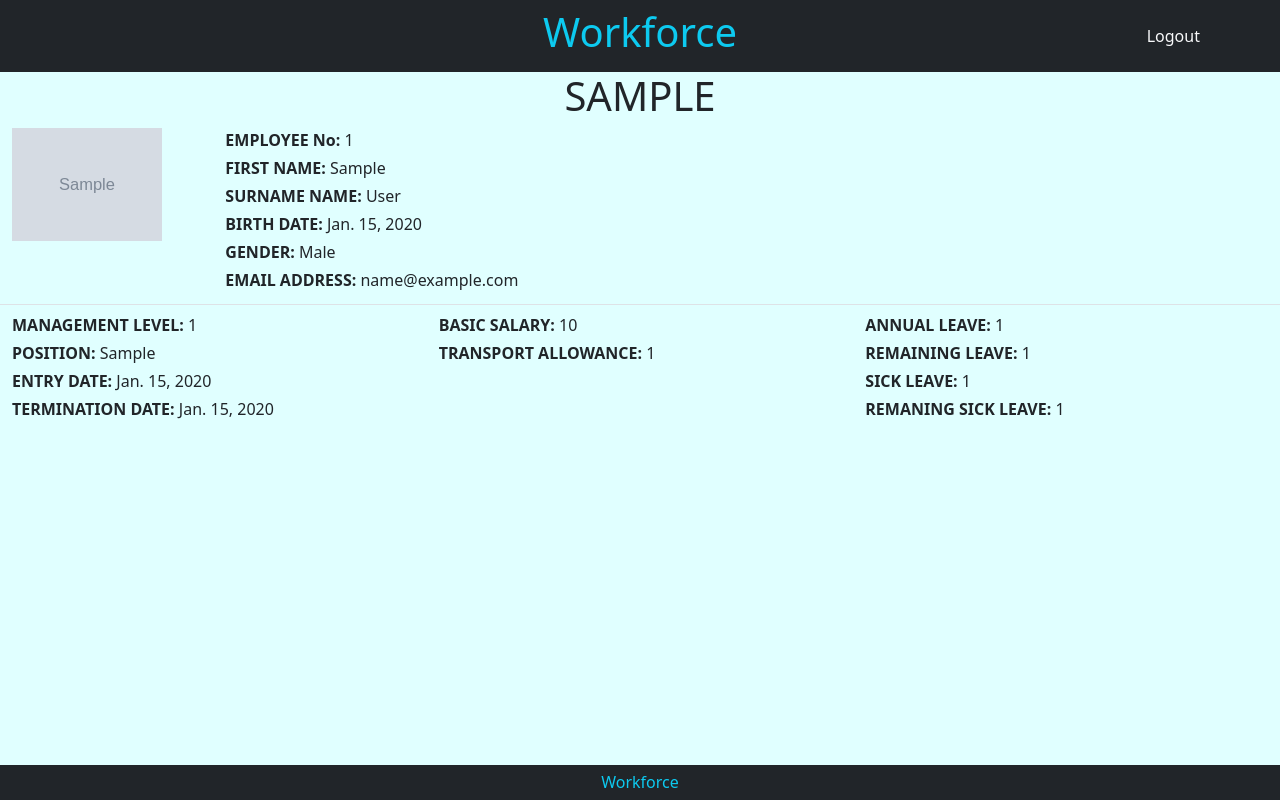
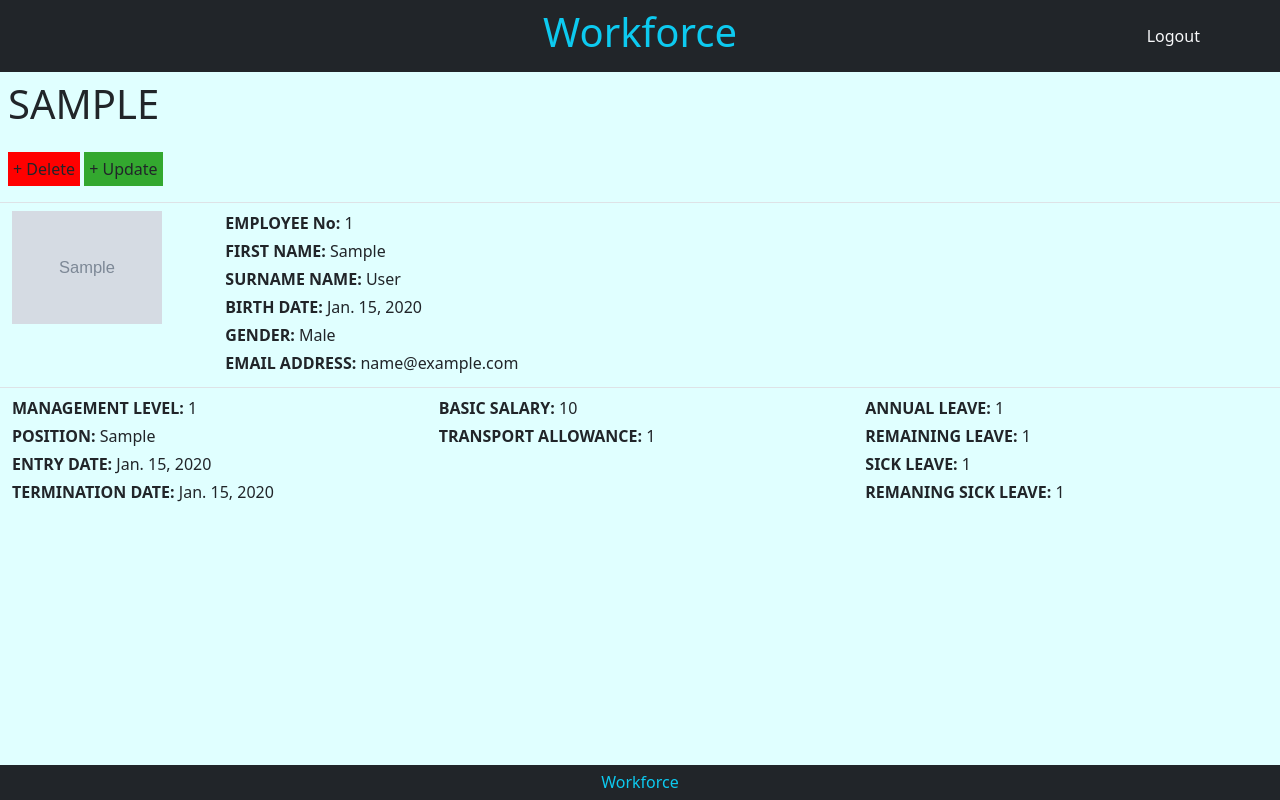
Before and after one commit to zahur76/workforce-django, a Django app: page /staff/1 in a window 1280 px wide. Run offline with Django 3.2, Linux system fonts and the light colour scheme; a user stored in the database is signed in; tables that the repository leaves empty hold one stand-in row (values such as "Sample post"); grey boxes marked "Sample" are stand-in pictures.

Commit message:
add update and delete buttons to employee detail page

```diff
--- a/staff/static/staff/css/staff.css
+++ b/staff/static/staff/css/staff.css
@@ -13,3 +13,11 @@
 img {
     width: 150px;
 }
+
+.delete {
+    background: red;
+}
+
+.update {
+    background: rgb(51, 168, 47);
+}
--- a/staff/templates/staff/staff.html
+++ b/staff/templates/staff/staff.html
@@ -8,7 +8,9 @@
 
 {% block content %}
     <div class="text-center h1 mb-2">Staff Management</div>
-    <a href="#" class="btn button p-2 links mb-2">+ staff</a>
+      <a href="#" class="btn button p-2 links mb-2">+ staff</a>
+      <a href="#" class="btn button p-2 links mb-2">+ Sick Leave</a>
+      <a href="#" class="btn button p-2 links mb-2">+ Annual Leave</a>
     <div class="row m-0 border-top">
         {% for staff in staff %}
             <a href="{% url 'staff_details' staff.id %}" class="col-12 mb-2 staff-name mt-1">{{ staff.id }}.{{ staff.first_name }} {{ staff.last_name }}</a>
--- a/staff/templates/staff/staff_details.html
+++ b/staff/templates/staff/staff_details.html
@@ -7,8 +7,12 @@
 
 
 {% block content %}
-    <div class="text-center h1 text-uppercase">{{ staff.first_name }}</div>
-    <div class="row m-0">
+    <div class="col-12 text-left p-2 h1 text-uppercase">{{ staff.first_name }}</div>
+    <div class="mt-1 col-12 p-2 border-bottom">
+        <a href="#" class="btn button delete text-dark p-1 mb-2">+ Delete</a>
+        <a href="#" class="btn button update text-dark p-1 mb-2">+ Update</a>
+    </div>
+    <div class="row m-0 mt-2">
         {% if staff.image %}
             <div class="col-12 col-sm-4 col-md-3 col-lg-2">
                 <img src="{{ staff.image.url }}" alt="{{ staff.name }}">
--- a/static/css/base.css
+++ b/static/css/base.css
@@ -1,5 +1,4 @@
 body, html {
-    padding: 0;
     margin: 0;
     display: flex;
     flex-direction: column;
```
